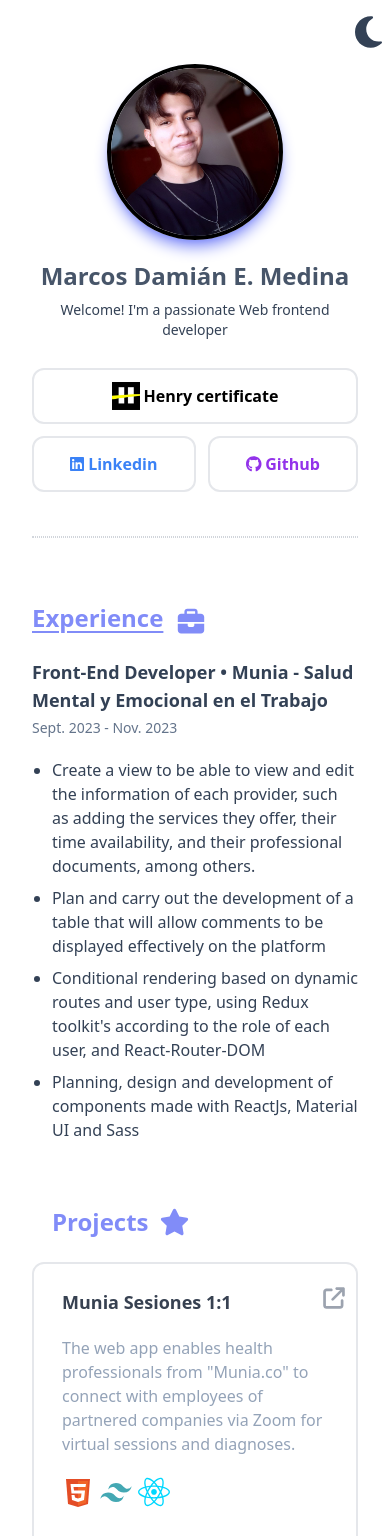
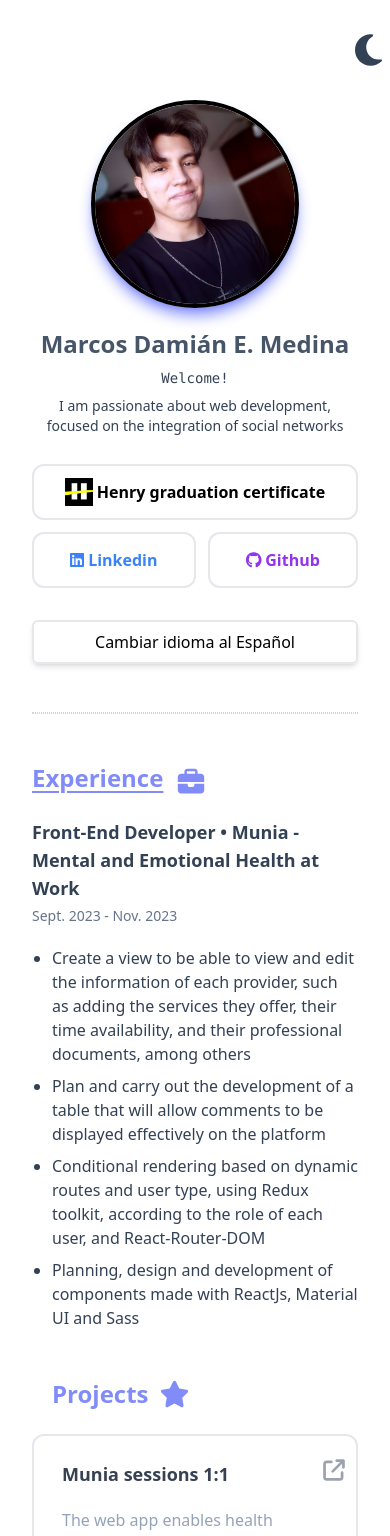
Before and after one commit to Marcos1D9/Portfolio, a React (Vite) app in the folder portfolio/: page / in a window 390 px wide. Shown: the top 1536 px of the page. Built offline with nearby package versions, Linux system fonts and the light colour scheme.

Commit message:
Translation mode enabled

```diff
--- a/portfolio/src/Pages/Home.jsx
+++ b/portfolio/src/Pages/Home.jsx
@@ -15,6 +15,7 @@ import reactIcon from "../assets/react-svgrepo-com.svg";
 import "../index.css";
 import Tooltip from "../components/Tooltip";
 import HenryCertificate from '../assets/Henry certificate.jpg'
+import LanguageToggleButton from "../components/LanguageToggleButton";
 
 const Home = () => {
     const [theme, setTheme] = useState(() => {
@@ -83,6 +84,12 @@ const Home = () => {
             });
     };
 
+    const [language, setLanguage] = useState('en'); // Idioma por defecto es inglés
+
+    const toggleLanguage = () => {
+        setLanguage((prevLanguage) => (prevLanguage === 'en' ? 'es' : 'en'));
+    };
+
 
     return (
         <>
@@ -107,14 +114,19 @@ const Home = () => {
                     </div>
                     {/* Navbar profile pic logo end */}
                     {/* Navbar profile theme button start */}
+                    <div className="flex items-center">
+                        <div className={`${scrollPast ? '' : 'opacity-0'}`}>
+                            <LanguageToggleButton toggleLanguage={toggleLanguage} language={language} />
+                        </div>
                         <button className="md:mr-10 py-2 px-2 sm:py-5 flex items-end gap-4 outline-none" onClick={handleChangeTheme}>
                             <div className="text-4xl flex-nowrap dark:hidden text-slate-700">
-                            <FontAwesomeIcon icon={faMoon} />
+                                <FontAwesomeIcon className="before:w-full before-h-full before:bg-gray-800 before:absolute" icon={faMoon} />
                             </div>
                             <div className="flex-nowrap hidden dark:block">
                                 <img className="h-10" src={sunThemeIcon} alt="Clear theme button" />
                             </div>
                         </button>
+                    </div>
                     {/* Navbar profile theme button end */}
                 </header>
             </div>
@@ -123,12 +135,12 @@ const Home = () => {
 
             {/* Main start */}
             <div className="max-w-3xl min-w-3xl md:mx-auto flex-col mb-5 flex gap-10 px-8">
-                <main className="flex flex-col gap-16">
+                <main className="flex flex-col gap-12">
                     {/* Hero presentation start */}
-                    <section className="flex flex-col md:flex-row items-center gap-5 shrink-0" >
+                    <section className="flex flex-col md:flex-column items-center gap-5 shrink-0" >
 
                         {/* Profile Pic */}
-                        <div className="shrink-0 relative w-44 h-44 bg-none shadow-lg border-4 shadow-indigo-400 border-black rounded-full overflow-hidden dark:shadow-indigo-950 dark:drop-shadow-2xl dark:bg-none dark:border-black ">
+                        <div className="shrink-0 relative w-52 h-52 bg-none shadow-lg border-4 shadow-indigo-400 border-black rounded-full overflow-hidden dark:shadow-indigo-950 dark:drop-shadow-2xl dark:bg-none dark:border-black ">
                             <span>
                                 <img className="aspect-square" alt="Profile picture" src={ProfilePic} />
                             </span>
@@ -136,17 +148,18 @@ const Home = () => {
                         {/* Profile Pic */}
 
                         {/* About presentation */}
-                        <div className="flex flex-col items-center gap-3 shrink-0">
+                        <div className="flex flex-col items-center gap-3">
 
                             {/* Presentation title */}
-                            <div className="flex flex-col items-left gap-2 shrink-0">
+                            <div className="flex flex-col items-center gap-2 max-w-full">
                                 <h1 className="shrink-0 text-2xl md:text-4xl text-center md:text-left font-bold text-slate-600 dark:text-slate-100">Marcos Damián E. Medina</h1>
-                                <p className="shrink-0 text-center hyphens-auto text-slate-700 text-sm md:text-lg dark:text-slate-300 max-w-xl rounded-2xl">Welcome! I'm a passionate Web frontend developer</p>
+                                <p className="shrink-0 font-mono text-center hyphens-auto text-slate-700 text-sm md:text-lg dark:text-slate-300 max-w-full rounded-2xl">{language === 'en' ? 'Welcome!' : '¡Bienvenidos!'}</p>
+                                <p className="shrink-0 text-center text-slate-700 text-sm md:text-lg dark:text-slate-300 max-w-full h-10 rounded-2xl">{language === 'en' ? 'I am passionate about web development, focused on the integration of social networks' : 'Soy un apasionado del desarrollo de páginas web, enfocado en la integración de redes sociales'}</p>
                             </div>
                             {/* Presentation title */}
 
                             {/* Social media Buttons */}
-                            <div className="flex gap-3 mt-3 -mb-5 flex-wrap-reverse max-xs:mt-4 max-xs:-mb-5">
+                            <div className="flex gap-3 mt-3 -mb-10 flex-wrap-reverse max-xs:mt-4 max-xs:-mb-5">
                                 <Tooltip
                                     link="https://www.linkedin.com/in/medina-marcos-developer/"
                                     mainText="Linkedin"
@@ -185,7 +198,7 @@ const Home = () => {
                                 />
                                 <Tooltip
                                     link={HenryCertificate}
-                                    mainText="Henry certificate"
+                                    mainText={language === 'en' ? 'Henry graduation certificate' : 'Certificado de graduación de Henry'}
                                     tooltipSpan="Here is my Full-Stack developer certificate!"
                                     henryTalent={HenryTalentIcon}
                                     henrySquare={HenrySquareIcon}
@@ -203,6 +216,9 @@ const Home = () => {
                                     buttonFlexProps="justify-center items-center  grow"
                                 />
                             </div>
+                            <div className="w-full items-end mt-10 justify-end">
+                                <LanguageToggleButton toggleLanguage={toggleLanguage} language={language} />
+                            </div>
                             {/* Social media Buttons */}
                         </div>
                         {/* About presentation */}
@@ -215,7 +231,7 @@ const Home = () => {
 
                         {/* Experience section title start */}
                         <header className="shrink-0 font-bold text-2xl underline underline-offset-4 decoration-solid text-indigo-400 dark:text-gray-100 mb-6 flex max-xxxs:pl-5 max-xxxs:mx-0 max-xxs:pl-5 max-xss:mx-0 gap-4 items-end ">
-                            <h2>Experience</h2>
+                            <h2>{language === 'en' ? 'Experience' : 'Experiencia'}</h2>
                             <FontAwesomeIcon className="scale-110" icon={faBriefcase} />
                         </header>
                         {/* Experience section title end */}
@@ -225,7 +241,7 @@ const Home = () => {
                             <div className="flex flex-col gap-5">
                                 {/* Experience Job title start */}
                                 <div className="flex flex-col gap-1 max-xxxs:pl-5 max-xxs:pl-5 ">
-                                    <h2 className="text-lg font-semibold text-slate-700 dark:text-slate-200">Front-End Developer • Munia - Salud Mental y Emocional en el Trabajo</h2>
+                                    <h2 className="text-lg font-semibold text-slate-700 dark:text-slate-200">{language === 'en' ? 'Front-End Developer • Munia - Mental and Emotional Health at Work' : 'Desarrollador web Frontend • Munia - Salud Mental y Emocional en el Trabajo'}</h2>
                                     <p className="text-sm text-slate-500 dark:text-slate-400">Sept. 2023 - Nov. 2023</p>
                                 </div>
                                 {/* Experience Job title end */}
@@ -233,10 +249,10 @@ const Home = () => {
 
                                 {/* Experience Job description */}
                                 <ul className="list-disc flex flex-col gap-2 ml-5 text-slate-700 dark:text-gray-300 text-md">
-                                    <li>Create a view to be able to view and edit the information of each provider, such as adding the services they offer, their time availability, and their professional documents, among others.</li>
-                                    <li>Plan and carry out the development of a table that will allow comments to be displayed effectively on the platform</li>
-                                    <li>Conditional rendering based on dynamic routes and user type, using Redux toolkit's according to the role of each user, and React-Router-DOM</li>
-                                    <li>Planning, design and development of components made with ReactJs, Material UI and Sass</li>
+                                    <li>{language === 'en' ? 'Create a view to be able to view and edit the information of each provider, such as adding the services they offer, their time availability, and their professional documents, among others' : 'Crea una vista para poder visualizar y editar la información de cada proveedor, como agregar los servicios que ofrecen, su disponibilidad horaria, sus documentos profesionales, entre otros'}</li>
+                                    <li>{language === 'en' ? 'Plan and carry out the development of a table that will allow comments to be displayed effectively on the platform' : 'Planificar y llevar a cabo el desarrollo de una tabla que permita visualizar de manera efectiva los comentarios en la plataforma'}</li>
+                                    <li>{language === 'en' ? 'Conditional rendering based on dynamic routes and user type, using Redux toolkit, according to the role of each user, and React-Router-DOM' : 'Representación condicional basada en rutas dinámicas y tipo de usuario, utilizando el kit de herramientas Redux según el rol de cada usuario y React-Router-DOM'}</li>
+                                    <li>{language === 'en' ? 'Planning, design and development of components made with ReactJs, Material UI and Sass' : 'Planificación, diseño y desarrollo de componentes realizados con ReactJs, Material UI y Sass'}</li>
                                 </ul>
                                 {/* Experience Job description */}
                             </div>
@@ -248,7 +264,7 @@ const Home = () => {
                     <section className="w-full">
                         {/* Projects section title */}
                         <header className="font-bold text-center text-2xl text-indigo-400 dark:text-gray-100 mb-6 flex max-xxxs:pl-3 max-xxs:min-w-full min-[220px]:pl-5 max-xxs:justify-start max-xxs:px-0 items-center gap-3">
-                            <h2>Projects</h2>
+                            <h2>{language === 'en' ? 'Projects' : 'Proyectos'}</h2>
                             <FontAwesomeIcon icon={faStar} className="scale-110" />
                         </header>
                         {/* Projects section title */}
@@ -257,11 +273,11 @@ const Home = () => {
                             {/* My projects container */}
                             <div className="grid gap-10">
                                 {/* Munia project container*/}
-                                <a href="https://sesiones.munia.co/" target="_blank" rel="noreferrer" className="max-xxs:min-w-0 block group border-2 border-gray-200 hover:border-gray-300 dark:border-gray-700 dark:hover:border-gray-300/30 rounded-xl shadow_translate-transition hover:sm:shadow">
+                                <a href="https://users.munia.co/sign-in" target="_blank" rel="noreferrer" className="max-xxs:min-w-0 block group border-2 border-gray-200 hover:border-gray-300 dark:border-gray-700 dark:hover:border-gray-300/30 rounded-xl shadow_translate-transition hover:sm:shadow">
                                     <article className="relative flex flex-col justify-between w-full py-6 px-7">
                                         {/* Munia project description */}
-                                        <h2 className="text-gray-700 mr-2 dark:text-gray-200 text-lg font-bold">Munia Sesiones 1:1</h2>
-                                        <p className="text-slate-400 dark:text-slate-200 mt-5">The web app enables health professionals from "Munia.co" to connect with employees of partnered companies via Zoom for virtual sessions and diagnoses.</p>
+                                        <h2 className="text-gray-700 mr-2 dark:text-gray-200 text-lg font-bold">{language === 'en' ? 'Munia sessions 1:1' : 'Munia Sesiones 1:1'}</h2>
+                                        <p className="text-slate-400 dark:text-slate-200 mt-5">{language === 'en' ? 'The web app enables health professionals from "Munia.co" to connect with employees of partnered companies via Zoom for virtual sessions and diagnoses' : 'La aplicación web permite a los profesionales de la salud de “Munia.co” conectarse con empleados de empresas asociadas a través de Zoom para sesiones y diagnósticos virtuales'}</p>
                                         {/* Munia project description */}
 
                                         {/* Munia project technologies icons */}
@@ -281,13 +297,13 @@ const Home = () => {
                                                 </div>
                                             </div>
                                         </div>
-                                        <p className="text-slate-900 dark:text-slate-400 mb-2 mt-2">(Must contact Munia for register)</p>
+                                        <p className="text-slate-900 dark:text-slate-400 mb-2 mt-2">{language === 'en' ? '(Must contact Munia for register)' : '(Debe contactar con Munia para registrarse)'}</p>
 
                                         {/* Munia project redirect button */}
                                         <div className="flex flex-row mb-3">
                                             <Tooltip
                                                 link="https://munia.co/"
-                                                mainText="Main official website"
+                                                mainText={`${language === 'en' ? 'Main official website' : 'Sitio web oficial'}`}
                                                 tooltipSpan="Munia's main official website"
                                                 tooltipText="dark:text-orange-200 text-gray-800 font-bold"
                                                 tooltipBackground="dark:bg-gray-800 dark:bg-none bg-orange-100"
@@ -327,10 +343,10 @@ const Home = () => {
                                 {/* Grow-Up project container*/}
                                 <a href="https://www.youtube.com/watch?v=xK3BDZ7JuFk" target="_blank" rel="noreferrer" className="block group border-2 border-gray-100 hover:border-gray-200 dark:border-gray-700 dark:hover:border-gray-300/30 rounded-xl shadow_translate-transition hover:sm:shadow">
                                     <article className="relative flex flex-col justify-between w-full py-6 px-7 ">
-                                        <h2 className="text-gray-700 mr-2 dark:text-gray-200 text-lg font-bold">Grow-Up Books E-commerce</h2>
-                                        <p className="text-slate-400 dark:text-slate-200 mt-5">This project brings people the oportunity of searching, filtering, and updating new books about self development and inspiration, as well as buying new best sellers.</p>
-                                        <p className="text-slate-400 dark:text-slate-200 mt-5">There's a video below that explains and cover most part of the website.</p>
-                                        <p className="text-slate-900 dark:text-slate-400 mt-5">(The mentioned video is in Spanish language, since it's my native language)</p>
+                                        <h2 className="text-gray-700 mr-2 dark:text-gray-200 text-lg font-bold">{language === 'en' ? '"Grow-Up" Books E-commerce' : 'Tienda de libros en línea "Grow-Up"'}</h2>
+                                        <p className="text-slate-400 dark:text-slate-200 mt-5">{language === 'en' ? 'This project brings people the oportunity of searching, filtering, and updating new books about self development and inspiration, as well as buying new best sellers' : 'Este proyecto brinda a las personas la oportunidad de buscar, filtrar y actualizar nuevos libros sobre desarrollo personal e inspiración, así como comprar nuevos best sellers'}</p>
+                                        <p className="text-slate-400 dark:text-slate-200 mt-5">{language === 'en' ? 'There is a video below that explains and cover most part of the website' : 'A continuación se muestra un video que explica y cubre la mayor parte del sitio web'}</p>
+                                        <p className="text-slate-900 dark:text-slate-400 mt-5">{language === 'en' ? '(The mentioned video is in Spanish language, since it is my native language)' : '(El video mencionado está en español, ya que es mi lengua materna)'}</p>
 
                                         {/* Project technologies icons */}
                                         <div className="flex gap-1 mt-1.5 items-center pt-3 pb-6">
@@ -348,7 +364,7 @@ const Home = () => {
                                                 <span className="absolute pointer-events-none transition-all opacity-0 z-20 bottom-full -translate-y-0 py-1 px-1.5 text-xs left-1/2 -translate-x-1/2 rounded-md whitespace-nowrap text-gray-200 bg-gray-800 dark:bg-gray-700 dark:text-white dark:font-medium before:content-[''] before:absolute before:bg-gray-800 before:rounded-sm before:w-2.5 before:rotate-45 before:h-2.5 before:-bottom-1 before:-z-10 before:left-1/2 before:-translate-x-1/2 before:dark:bg-gray-700 before:dark:gray-800 group-hover/tooltip:opacity-100 group-hover/tooltip:-translate-y-3">React</span>
                                             </div>
                                         </div>
-                                        <p className="text-slate-900 dark:text-slate-400 mb-2 mt-2">(Click "Youtube" button on the video player for fullscreen)</p>
+                                        <p className="text-slate-900 dark:text-slate-400 mb-2 mt-2">{language === 'en' ? '(Click on the button with the text "Youtube" for full screen)' : '(Click en el botón con el texto "Youtube" para pantalla completa)'}</p>
                                         {/* Project technologies icons */}
                                         <iframe className="aspect-video" width="100%" height="315" src="https://www.youtube.com/embed/xK3BDZ7JuFk?si=QAApM20iUHBtdBlU" title="YouTube video player" allow="accelerometer; autoplay; clipboard-write; encrypted-media; gyroscope; picture-in-picture; web-share"></iframe>
                                         <div className="absolute grid place-items-center right-1 top-4 bg-white dark:bg-gray-800 w-9 h-9 rounded-full scale-90
@@ -372,7 +388,7 @@ const Home = () => {
                     <section className="w-full">
                         {/* Email Title */}
                         <header className="font-bold text-2xl text-indigo-400 dark:text-gray-100 mb-6 flex max-xxs:justify-center max-[220px]:justify-start max-[220px]:pl-5 items-center gap-3">
-                            <h2>Email</h2>
+                            <h2>{language === 'en' ? 'Email' : 'Correo electrónico'}</h2>
                             <FontAwesomeIcon icon={faEnvelope} className="scale-110" />
                         </header>
                         {/* Email Title */}
--- /dev/null
+++ b/portfolio/src/components/LanguageToggleButton.jsx
@@ -0,0 +1,16 @@
+// LanguageToggleButton.jsx
+import React, { useState } from 'react';
+
+const LanguageToggleButton = ({ toggleLanguage, language }) => {
+
+  return (
+    <button
+      onClick={toggleLanguage}
+      className="w-full relative px-4 py-2 active:bg-slate-100 dark:hover:scale-105 dark:active:scale-100 text-black  dark:border-gray-700 border-gray-200 border-2  rounded-md shadow-md dark:text-white dark:hover:bg-slate-700  hover:border-gray-300 hover:border-2 transition duration-300 group"
+      >
+      {language === 'en' ? 'Cambiar idioma al Español' : 'Switch language to English'}
+    </button>
+  );
+};
+
+export default LanguageToggleButton;
```
Lines whose indentation alone changed are shown as unchanged.
